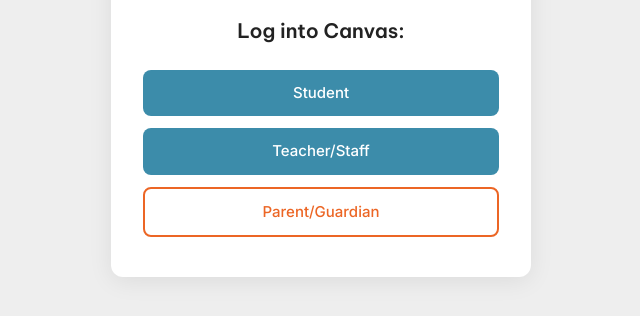
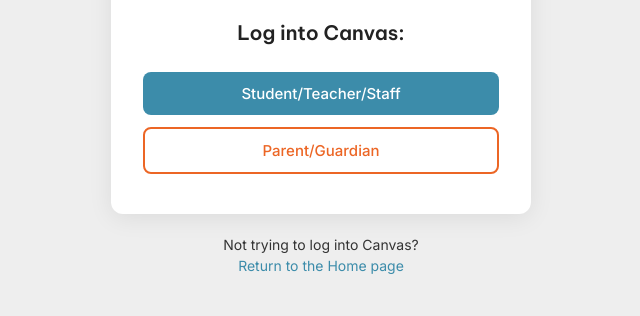
Before and after one commit to Benunc/colearnwelcome, a plain HTML site: page index.html in a window 1280 px wide. Shown: the part 314-630 px from the top of the page, without its empty margins (319-959 px from the left). Drawn offline with Linux system fonts and the light colour scheme.

Commit message:
updates to layout for a11y

```diff
--- a/discovery.css
+++ b/discovery.css
@@ -64,45 +64,62 @@
   gap: 0.75rem;
 }
 
-.buttonbox p {
+.buttonbox form {
   margin: 0;
 }
 
-.buttonbox a {
+.buttonbox .btn {
   display: block;
+  width: 100%;
   padding: 0.75rem 1.25rem;
   border-radius: 8px;
   font-family: var(--bodytext);
   font-size: 0.9375rem;
   font-weight: 500;
-  text-decoration: none;
   text-align: center;
   transition: background-color 0.2s, color 0.2s, box-shadow 0.2s;
   border: none;
   cursor: pointer;
 }
 
-/* Primary buttons (Student, Teacher/Staff) */
-.pure-button-primary {
+/* Primary button */
+.btn-primary {
   background: var(--primary);
   color: var(--body);
 }
 
-.pure-button-primary:hover {
+.btn-primary:hover {
   background: var(--darkprimary);
   color: var(--body);
   box-shadow: 0 2px 12px rgba(22, 84, 123, 0.35);
 }
 
-/* Secondary / Guardian button */
-.pure-button:not(.pure-button-primary) {
+/* Secondary button */
+.btn:not(.btn-primary) {
   background: var(--body);
   color: var(--secondary);
   border: 2px solid var(--secondary);
 }
 
-.pure-button:not(.pure-button-primary):hover {
+.btn:not(.btn-primary):hover {
   background: var(--secondary);
   color: var(--body);
   box-shadow: 0 2px 12px rgba(236, 102, 37, 0.25);
 }
+
+/* Small text below card */
+.smalltext {
+  margin: 1.25rem 0 0;
+  text-align: center;
+  font-size: 0.875rem;
+  color: var(--textcolor);
+}
+
+.smalltext a {
+  color: var(--primary);
+  text-decoration: none;
+}
+
+.smalltext a:hover {
+  text-decoration: underline;
+}
--- a/index.html
+++ b/index.html
@@ -3,7 +3,10 @@
   <head>
     <meta charset="utf-8">
     <meta name="viewport" content="width=device-width, initial-scale=1">
-    <title>Select your user type to login to Canvas</title>
+    <title>Colearn Academy Canvas</title>
+    <link rel="icon" href="favicon.ico" type="image/x-icon">
+    <link rel="icon" href="favicon-196.png" type="image/png" sizes="196x196">
+    <link rel="apple-touch-icon" href="favicon-196.png" sizes="196x196">
     <link rel="preconnect" href="https://fonts.googleapis.com">
     <link rel="preconnect" href="https://fonts.gstatic.com" crossorigin>
     <link href="https://fonts.googleapis.com/css2?family=Be+Vietnam+Pro:wght@400;600;700&family=Inter:wght@400;500;600&display=swap" rel="stylesheet">
@@ -16,11 +19,16 @@
         <img src="coLearn-academy-logo.png" alt="coLearn Academy" />
         <h3>Log into Canvas:</h3>
         <div class="buttonbox">
-            <p><a class="pure-button pure-button-primary" href="https://colearn.instructure.com/login/saml">Student</a></p>
-            <p><a class="pure-button pure-button-primary" href="https://colearn.instructure.com/login/saml/204">Teacher/Staff</a></p>
-            <p><a class="pure-button" href="https://colearn.instructure.com/login/canvas">Parent/Guardian</a></p>
+            <form action="https://colearn.instructure.com/login/saml/204" method="get">
+                <button type="submit" class="btn btn-primary">Student/Teacher/Staff</button>
+            </form>
+            <form action="https://colearn.instructure.com/login/canvas" method="get">
+                <button type="submit" class="btn">Parent/Guardian</button>
+            </form>
         </div>
     </div>
+    <p class="smalltext">Not trying to log into Canvas?<br><a href="https://colearn-academy.com">Return to the Home page</a></p>
+
   </div>
-  </body>
+</body>
 </html>
```
Also changed, not shown: favicon-196.png (added), favicon.ico (added).
